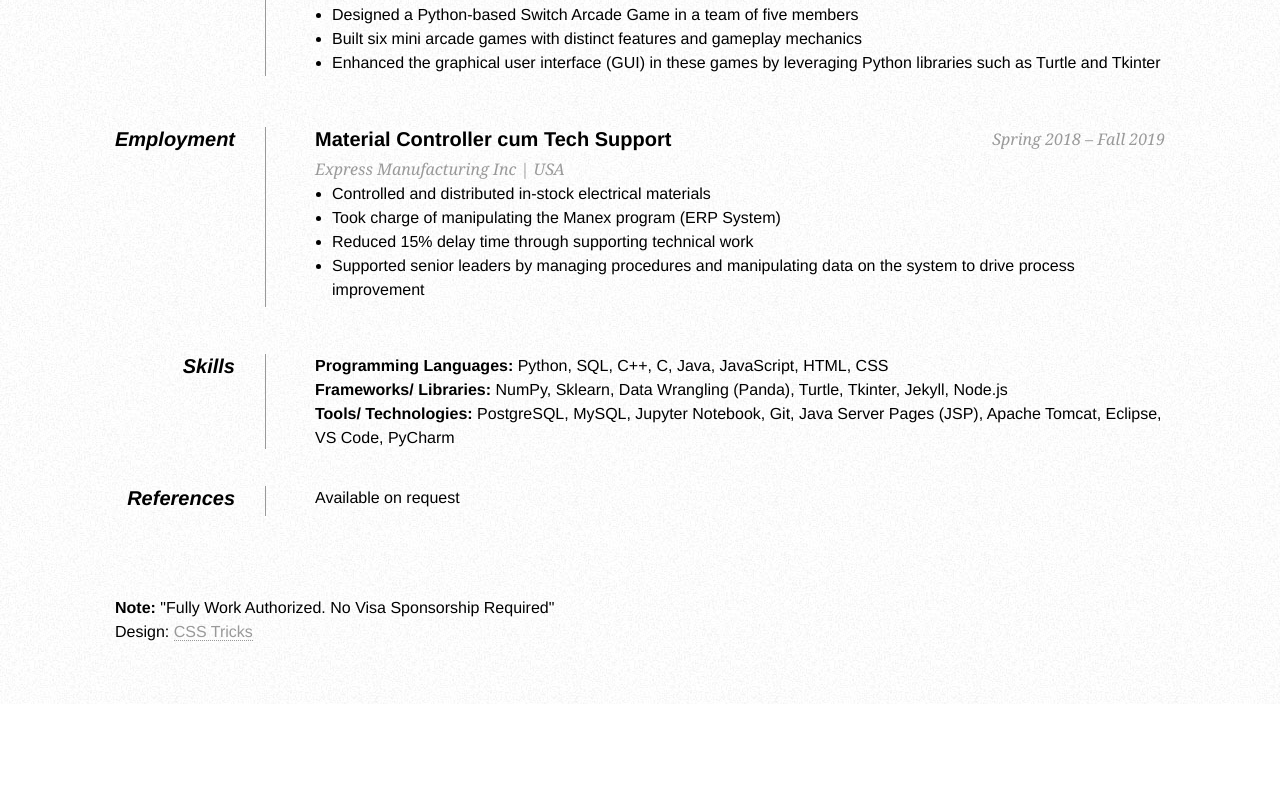
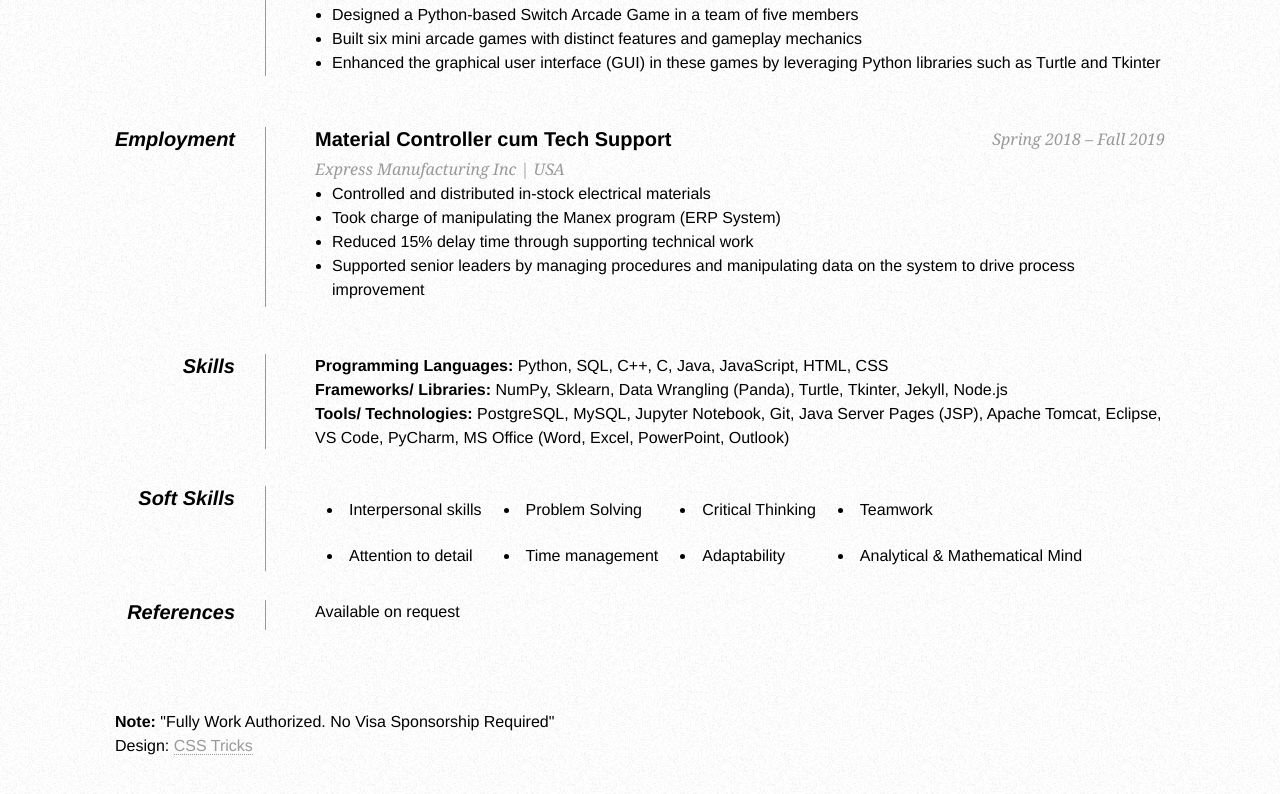
Before and after one commit to ahvuong/portfolio, a plain HTML site: page index.html in a window 1280 px wide. Shown: the part 1340-2134 px from the top of the page. Before the commit the page ends 2044 px from the top, so only its background shows below. Drawn offline with Linux system fonts and the light colour scheme.

Commit message:
Add Soft Skills

```diff
--- a/index.html
+++ b/index.html
@@ -95,6 +95,10 @@
         .container {
             display: flex;
             justify-content: space-between;
+        }
+        th, td {
+            padding: 10px;
+            text-align: left;
         }
      </style>
 </head>
@@ -231,8 +235,28 @@
                 <p>
                     <strong>Programming Languages:</strong> Python, SQL, C++, C, Java, JavaScript, HTML, CSS <br>
                     <strong>Frameworks/ Libraries:</strong> NumPy, Sklearn, Data Wrangling (Panda), Turtle, Tkinter, Jekyll, Node.js <br>
-                    <strong>Tools/ Technologies:</strong> PostgreSQL, MySQL, Jupyter Notebook, Git, Java Server Pages (JSP), Apache Tomcat, Eclipse, VS Code, PyCharm <br>
+                    <strong>Tools/ Technologies:</strong> PostgreSQL, MySQL, Jupyter Notebook, Git, Java Server Pages (JSP), Apache Tomcat, Eclipse, VS Code, PyCharm, MS Office (Word, Excel, PowerPoint, Outlook) <br>
                 </p>
+            </dd>
+
+            <dd class="clear"></dd>
+
+            <dt style="height: 85px; border-right: 1px solid #999;">Soft Skills</dt>
+            <dd>
+                <table border-collapse="collapse">
+                    <tr>
+                        <td><li>Interpersonal skills</li></td>
+                        <td><li>Problem Solving</li></td>
+                        <td><li>Critical Thinking</li></td>
+                        <td><li>Teamwork</li></td>
+                    </tr>
+                    <tr>
+                        <td><li>Attention to detail</li></td>
+                        <td><li>Time management</li></td>
+                        <td><li>Adaptability</li></td>
+                        <td><li>Analytical & Mathematical Mind</li></td>
+                    </tr>
+                </table>
             </dd>
 
             <dd class="clear"></dd>
```
